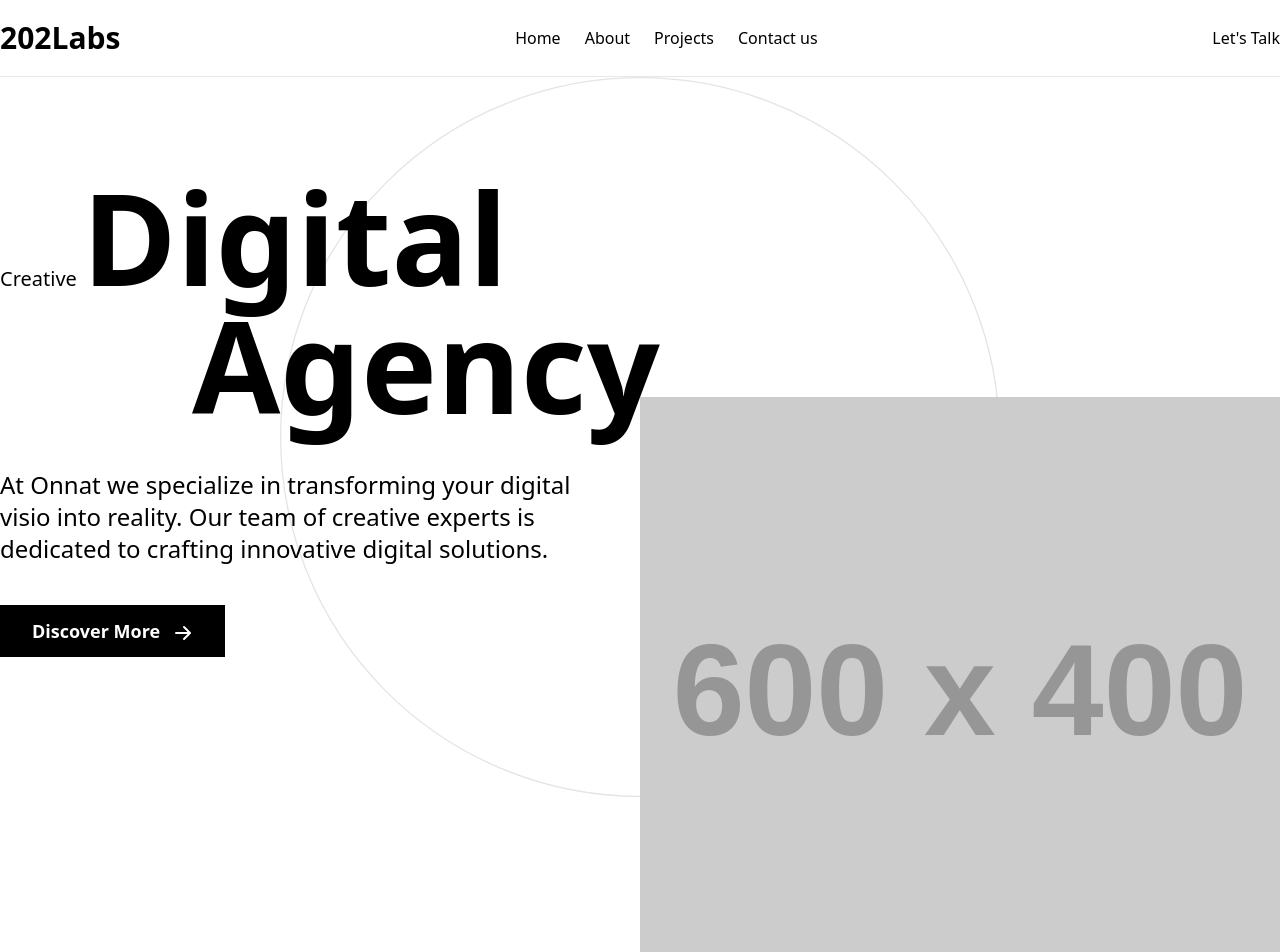
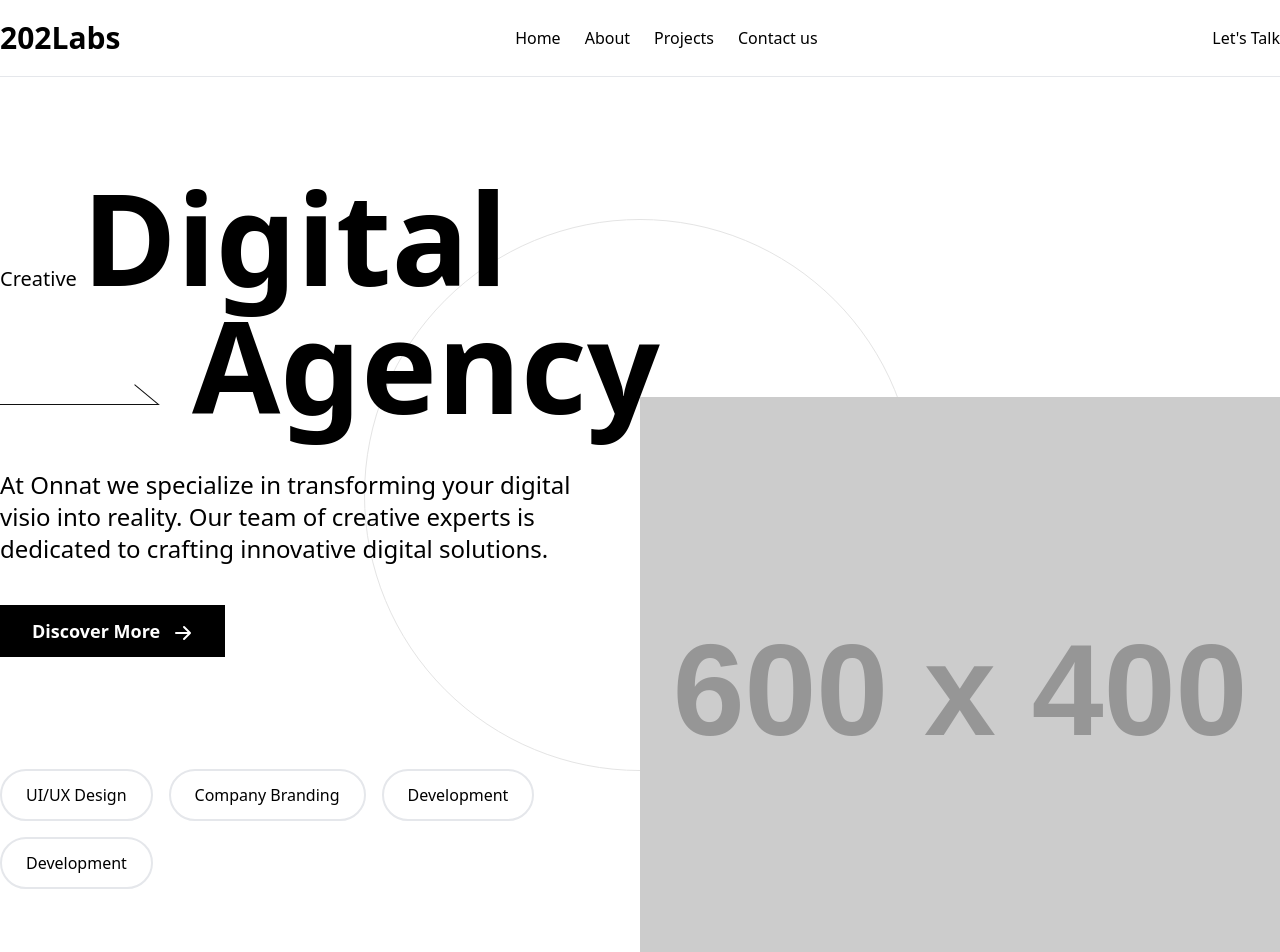
Before and after one commit to Diegocarque12/qora.dev, an Astro site: page / in a window 1280 px wide. Shown: the top 952 px of the page. Built offline with nearby package versions, Linux system fonts and the light colour scheme; Astro itself is replaced by a stand-in of ours; placeholder pictures from the web are drawn by us.

Commit message:
feat: add more content to hero

```diff
--- a/src/components/Hero.astro
+++ b/src/components/Hero.astro
@@ -4,9 +4,9 @@ import Button from "./Button.astro";
 
 <section class="hero bg-white h-full min-h-[45rem] mb-80 py-12 sm:py-16 md:py-20 lg:py-24 relative">
     <div class="container mx-auto">
-        <h2 class="">
+        <h2 class="relative">
             <span class="block text-xl">Creative <span class="text-9xl font-extrabold">Digital</span></span>
-            <span class="text-9xl font-extrabold ml-48">Agency</span>
+            <span class="agency-text text-9xl font-extrabold ml-48">Agency</span>
         </h2>
         <p class="text-2xl text-pretty max-w-[45%] my-10 ">
             At Onnat we specialize in transforming your digital visio
@@ -15,15 +15,53 @@ import Button from "./Button.astro";
         </p>
 
         <Button />
+
+        <div class="services flex flex-wrap gap-4 mt-28 max-w-[45%]">
+            <a
+                href='#'
+                class='flex items-center text-black hover:text-white px-6 py-3 rounded-full hover:bg-black transition-colors duration-300 border-gray-200 border-2'
+                >
+                UI/UX Design
+            </a>
+            <a
+                href='#'
+                class='flex items-center text-black hover:text-white px-6 py-3 rounded-full hover:bg-black transition-colors duration-300 border-gray-200 border-2'
+                >
+                Company Branding
+            </a>
+            <a
+                href='#'
+                class='flex items-center text-black hover:text-white px-6 py-3 rounded-full hover:bg-black transition-colors duration-300 border-gray-200 border-2'
+                >
+                Development
+            </a>
+            <a
+                href='#'
+                class='flex items-center text-black hover:text-white px-6 py-3 rounded-full hover:bg-black transition-colors duration-300 border-gray-200 border-2'
+                >
+                Development
+            </a>
+        </div>
     </div>
     <img class="hidden md:block absolute top-72 right-0 w-2/4 md:h-[40rem] object-cover pt-8" src="https://placehold.co/600x400" alt="Hero Image">
 </section>
 
 <style>
     .hero {
-        background-image: url('/bg-hero.svg');
-        background-size: contain;
+        background-image: url('/hero/bg-hero.svg');
         background-position: center 40%;
         background-repeat: no-repeat;
     }
+    .agency-text::before {
+        content: '';
+        background-image: url('/hero/arrow-hero.svg');
+        background-size: 10rem;
+        background-repeat: no-repeat;
+        background-position: bottom;
+        height: 6.5rem;
+        width: 10rem;
+        position: absolute;
+        left: 0;
+
+    }
 </style>
```
Also changed, not shown: public/hero/arrow-hero.svg (added), public/hero/bg-hero.svg (renamed from public/bg-hero.svg).
